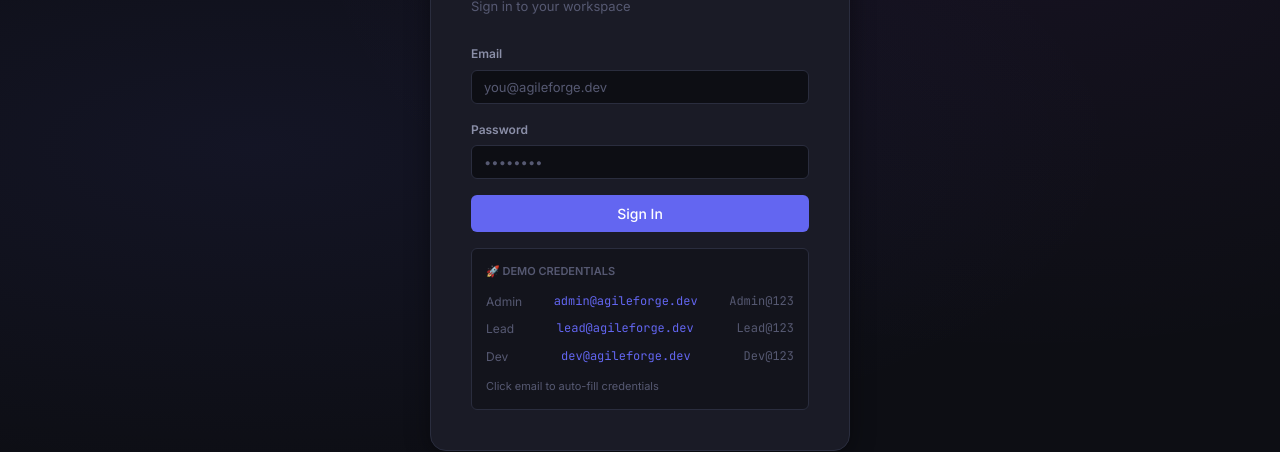
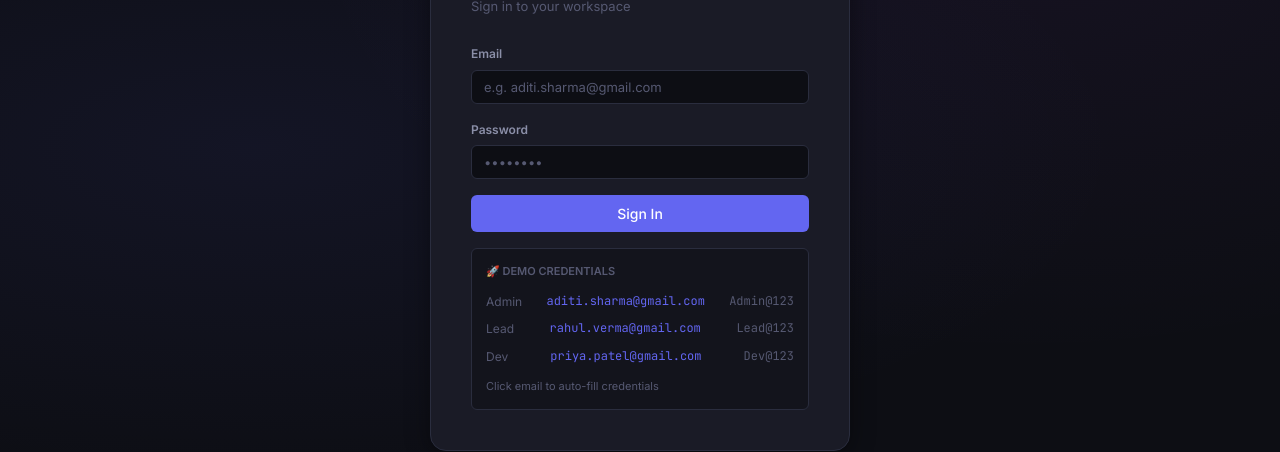
Before and after one commit to Aditi187/agileforge, a React (Vite) app in the folder client/: page /login in a window 1280 px wide. Shown: the part 253-705 px from the top of the page. Built offline with nearby package versions, Linux system fonts and the light colour scheme.

Commit message:
refactor: update demo accounts to use realistic emails and simplify README

```diff
--- a/client/src/pages/Auth/Login.jsx
+++ b/client/src/pages/Auth/Login.jsx
@@ -3,9 +3,9 @@ import { useNavigate } from 'react-router-dom'
 import useAuthStore from '../../store/authStore'
 
 const DEMO = [
-  { role: 'Admin', email: 'admin@agileforge.dev', password: 'Admin@123' },
-  { role: 'Lead', email: 'lead@agileforge.dev', password: 'Lead@123' },
-  { role: 'Dev', email: 'dev@agileforge.dev', password: 'Dev@123' }
+  { role: 'Admin', email: 'aditi.sharma@gmail.com', password: 'Admin@123' },
+  { role: 'Lead', email: 'rahul.verma@gmail.com', password: 'Lead@123' },
+  { role: 'Dev', email: 'priya.patel@gmail.com', password: 'Dev@123' }
 ]
 
 export default function Login() {
@@ -42,7 +42,7 @@ export default function Login() {
         <form className="auth-form" onSubmit={handleSubmit}>
           <div className="form-group">
             <label className="label">Email</label>
-            <input className="input" type="email" value={email} onChange={e => setEmail(e.target.value)} placeholder="you@agileforge.dev" required />
+            <input className="input" type="email" value={email} onChange={e => setEmail(e.target.value)} placeholder="e.g. aditi.sharma@gmail.com" required />
           </div>
           <div className="form-group">
             <label className="label">Password</label>
```
Also changed, not shown: 2 other files (tests, documents, lock files or other folders).
